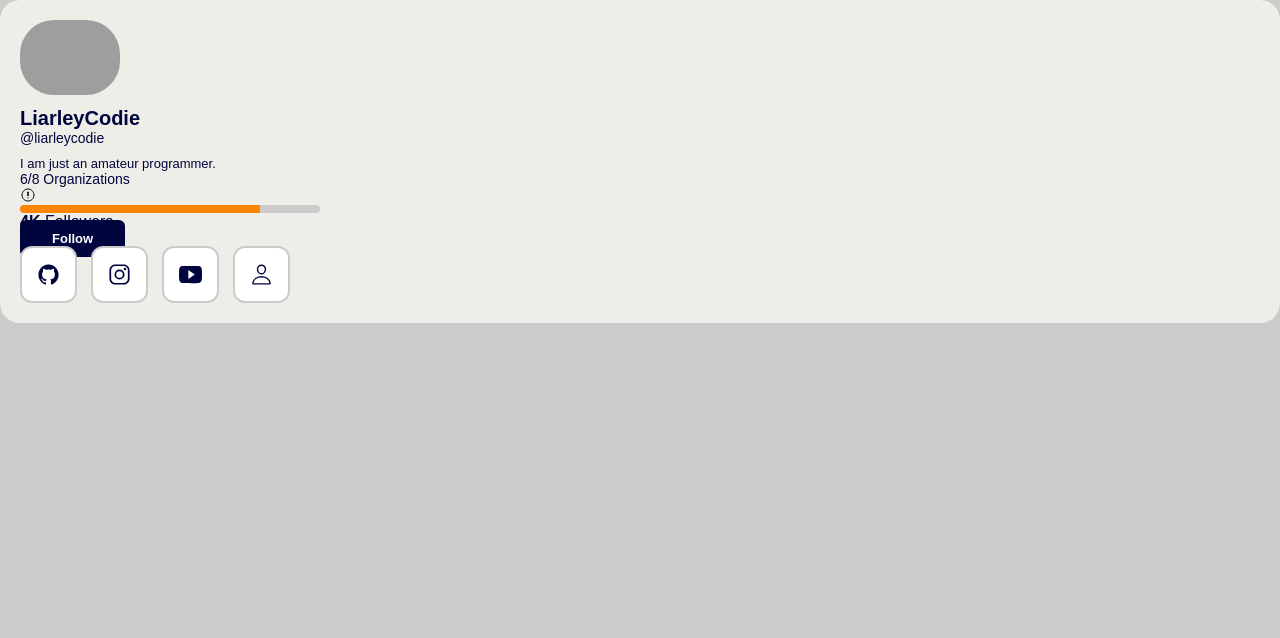
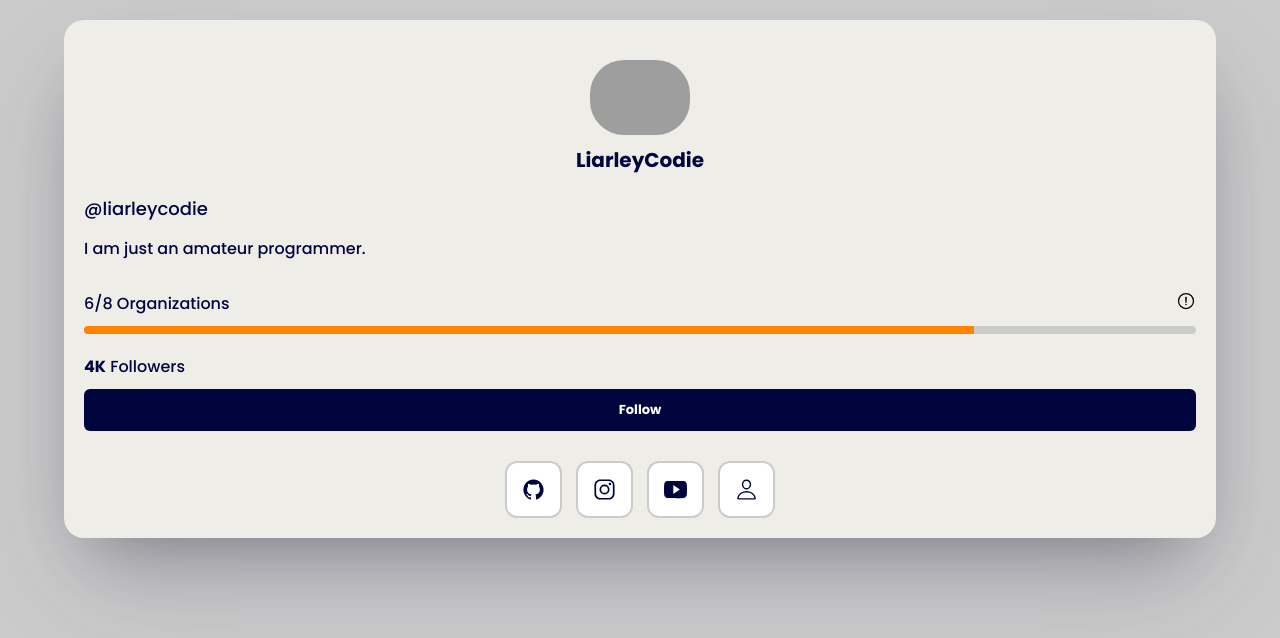
Before and after one commit to LiarleyCodie/UI-Design---Profile-Page-Header, a plain HTML site: page index.html in a window 1280 px wide. Drawn offline with nearby package versions, Linux system fonts and the light colour scheme; grey boxes are pictures that could not be loaded; a web font is replaced by a local one.

Commit message:
Todos os elementos alinhados com grid e flexbox

```diff
--- a/index.css
+++ b/index.css
@@ -1,3 +1,5 @@
+@import url('https://fonts.googleapis.com/css2?family=Poppins:wght@300;500;700&display=swap');
+
 :root {
   --dark-blue: #00053e;
   --body-color: #cbcbcb;
@@ -42,16 +44,36 @@ img {
 
 body {
   background-color: var(--body-color);
+  display: flex;
+  justify-content: center;
+  align-items: start;
+  padding-top: 2rem;
 }
 
 .container {
   background-color: #eeede8;
   padding: 2rem;
   border-radius: 2rem;
-  /* box-shadow: rgba(255, 255, 255, 0.1) 0px 1px 1px 0px inset, rgba(50, 50, 93, 0.25) 0px 50px 100px -20px, rgba(0, 0, 0, 0.3) 0px 30px 60px -30px; */
+  width: 90%;
+  box-shadow: rgba(255, 255, 255, 0.1) 0px 1px 1px 0px inset, rgba(50, 50, 93, 0.25) 0px 50px 100px -20px, rgba(0, 0, 0, 0.3) 0px 30px 60px -30px;
+}
+
+.container {
+  display: grid;
+  grid-template-rows: auto auto auto auto;
 }
 
 /* ----------------------- PROFILE -----------------------  */
+.profile-photo__name {
+  display: flex;
+  flex-direction: column;
+  justify-self: center;
+  align-items: center;
+
+  margin: 2rem 0 1rem;
+}
+
+
 .profile-photo__name .profile-photo {
   width: 10rem;
   border-radius: 3.4rem;
@@ -65,34 +87,49 @@ body {
 }
 
 /* ----------------------- FOLLOW AND DESCRIPTION -----------------------  */
+.profile-follow__description {
+  margin: 1rem 0 2rem;
+}
+
 .profile-follow__description .profile-follow {
-  font-size: 1.4rem;
+  font-size: 1.8rem;
   color: var(--dark-blue);
   font-weight: 500;
 }
 
 .profile-follow__description .profile-description {
-  font-size: 1.3rem;
-  margin-top: 1rem;
+  font-size: 1.6rem;
+  margin-top: 1.4rem;
   color: var(--dark-blue);
 }
 
 /* ----------------- ORGANIZATION INFO AND BAR PROGRESS -----------------  */
+.organization-info__progress {
+  display: grid;
+  grid-template-rows: auto auto;
+  grid-template-columns: 80% 20%;
+  margin: 1rem 0;
+}
+
 .organization-info__progress .organization-info {
-  font-size: 1.4rem;
+  font-size: 1.6rem;
   color: var(--dark-blue);
 }
 
 .organization-info__progress .organization-alert {
-  font-size: 1.6rem;
+  font-size: 2rem;
+  justify-self: end;
 }
 
 .organization-info__progress .organization-progress {
   background-color: var(--body-color);
   height: 0.8rem;
-  width: 30rem;
+  width: 100%;
   border-radius: 1rem;
   position: relative;
+
+  margin-top: 1rem;
+  grid-column: 1/3;
 }
 
 .organization-info__progress .organization-progress::after {
@@ -106,6 +143,12 @@ body {
 }
 
 /* ----------------- FOLLOWERS AMOUNT AND FOLLOW BUTTON -----------------  */
+.follow-followers__follow-button {
+  display: flex;
+  flex-direction: column;
+  margin: 1rem 0;
+}
+
 .follow-followers__follow-button .follow-number {
   font-size: 1.6rem;
   color: var(--dark-blue);
@@ -118,10 +161,15 @@ body {
   background-color: var(--dark-blue);
   padding: 1.1rem 3.2rem;
   border-radius: 0.6rem;
+  display: grid;
+  place-items: center;
+  margin-top: 1rem;
 }
 
 /* ----------------- BUTTONS LIST -----------------  */
 .buttons-list {
+  margin-top: 2rem;
+  justify-self: center;
   display: flex;
 }
 
@@ -143,3 +191,5 @@ body {
 .buttons-list .item .button:hover {
   background-color: var(--body-color);
 }
+
+/* ----------------- MEDIA QUERIES -----------------  */
--- a/index.html
+++ b/index.html
@@ -10,11 +10,8 @@
   <script type="module" src="https://unpkg.com/ionicons@5.5.2/dist/ionicons/ionicons.esm.js"></script>
   <script nomodule="" src="https://unpkg.com/ionicons@5.5.2/dist/ionicons/ionicons.js"></script>
 
-    <!-- FONT -->
-    <link rel="stylesheet" href="https://fonts.googleapis.com/css?family=Poppins300,400,700">
-
   <title>Profile Page Header</title>
-    <script type="text/javascript" src="./index.js" defer=""></script>
+  <script type="text/javascript" src="./index.js" defer></script>
   <link rel="stylesheet" href="./index.css">
 </head>
 
```
Lines whose indentation alone changed are shown as unchanged.
